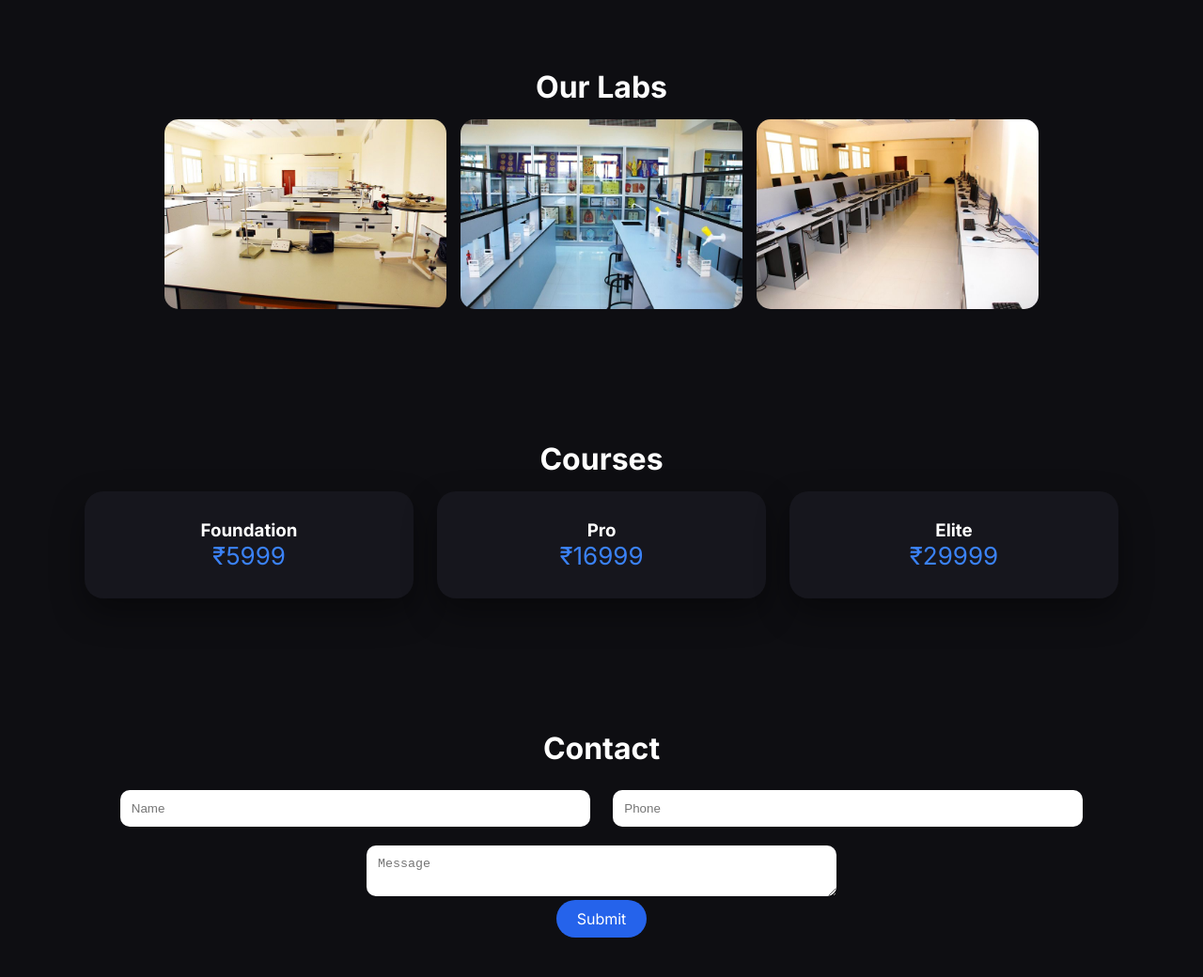
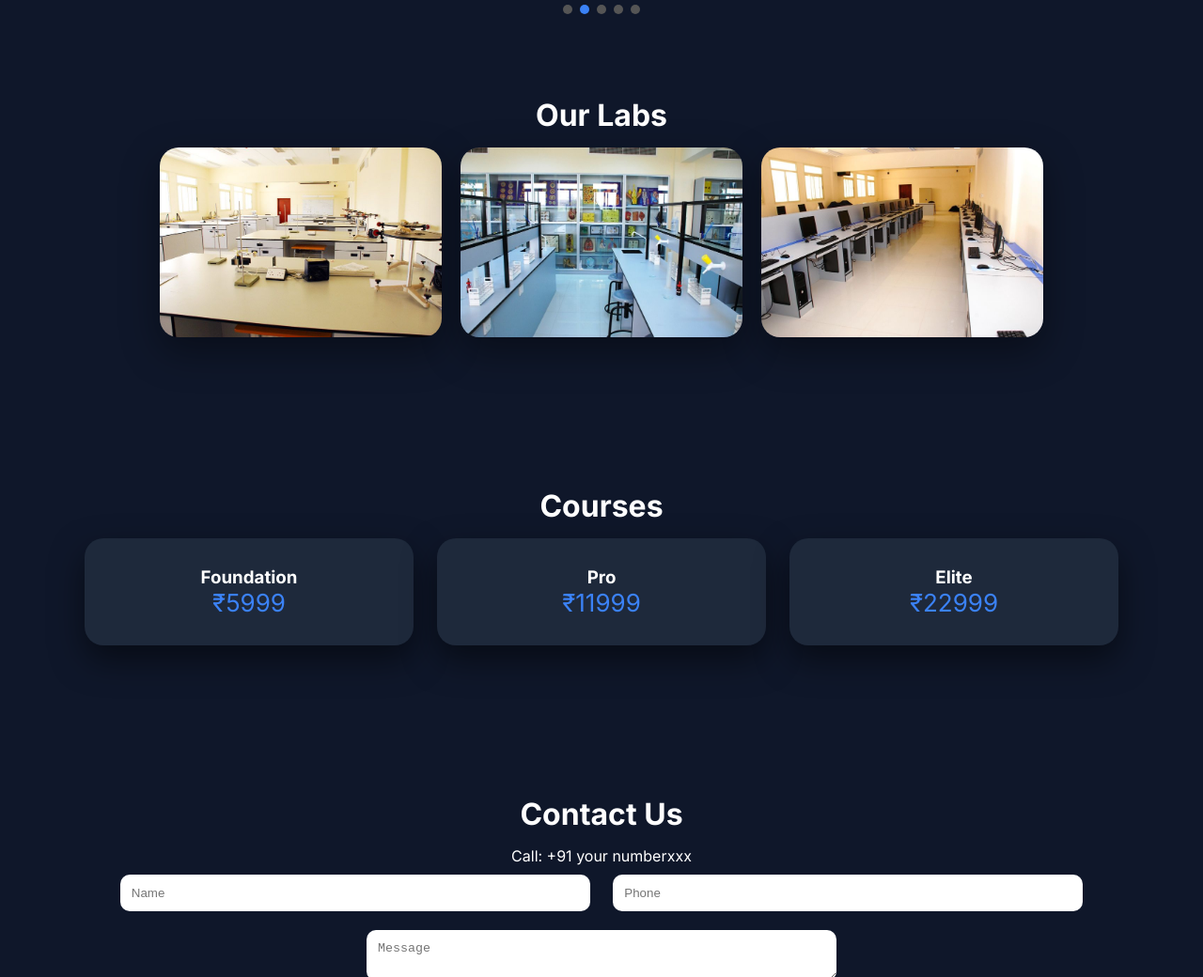
Before and after one commit to raazsingh9504-commits/demo-coaching, a plain HTML site: page index.html in a window 1280 px wide. Shown: the part 1760-2800 px from the top of the page at 94% size. Drawn offline with Linux system fonts and the light colour scheme.

Commit message:
Update index.html

```diff
--- a/index.html
+++ b/index.html
@@ -3,14 +3,18 @@
 <head>
 <meta charset="UTF-8">
 <meta name="viewport" content="width=device-width, initial-scale=1">
-<title>Elite Coaching</title>
+<title>Elite Coaching Institute</title>
 
 <link href="https://fonts.googleapis.com/css2?family=Inter:wght@300;400;600;700&display=swap" rel="stylesheet">
 
 <style>
 *{margin:0;padding:0;box-sizing:border-box}
 html{scroll-behavior:smooth}
-body{font-family:Inter;background:#0e0e12;color:white}
+body{
+font-family:Inter;
+background:#0f172a;
+color:white;
+}
 
 /* Glass Navbar */
 nav{
@@ -20,40 +24,49 @@
 display:flex;justify-content:space-between;
 padding:15px 20px;z-index:999
 }
-.btn{background:#2563eb;padding:10px 22px;border-radius:30px;color:white;text-decoration:none}
+.btn{
+background:#3b82f6;
+padding:10px 22px;
+border-radius:30px;
+color:white;text-decoration:none
+}
 
 /* Hero */
 .hero{margin-top:60px;width:100%;aspect-ratio:16/9}
 .hero img{width:100%;height:100%;object-fit:cover}
 
 /* Sections */
-section{text-align:center;padding:70px 20px}
+section{text-align:center;padding:80px 20px}
 h2{font-size:32px;margin-bottom:15px}
 
 /* Carousel */
-.carousel{max-width:1100px;margin:auto;overflow:hidden;border-radius:18px;position:relative}
+.carousel{max-width:1100px;margin:auto;overflow:hidden;border-radius:20px;position:relative}
 .track{display:flex;transition:.5s}
 .track img{width:100%;flex-shrink:0}
+.dots{text-align:center;margin-top:10px}
+.dot{height:10px;width:10px;border-radius:50%;background:#555;display:inline-block;margin:4px}
+.dot.active{background:#3b82f6}
 
-/* dots */
-.dots{text-align:center;margin-top:10px}
-.dot{
-height:10px;width:10px;border-radius:50%;
-background:#555;display:inline-block;margin:4px
+/* Labs */
+.labs{display:flex;flex-wrap:wrap;justify-content:center;gap:20px}
+.lab-img{
+width:300px;border-radius:20px;
+opacity:0;transform:translateY(60px) scale(.9);
+transition:.8s;
+box-shadow:0 15px 40px rgba(0,0,0,.4)
 }
-.dot.active{background:#2563eb}
+.lab-img.show{
+opacity:1;
+transform:translateY(0) scale(1)
+}
 
 /* Cards */
 .grid{display:grid;gap:25px;grid-template-columns:repeat(auto-fit,minmax(240px,1fr));max-width:1100px;margin:auto}
 .card{
-background:#16161d;padding:30px;border-radius:20px;
-box-shadow:0 15px 35px rgba(0,0,0,.4)
+background:#1e293b;padding:30px;border-radius:20px;
+box-shadow:0 15px 35px rgba(0,0,0,.5)
 }
 .price{font-size:26px;color:#3b82f6}
-
-/* Labs */
-.labs{display:flex;flex-wrap:wrap;justify-content:center;gap:15px}
-.labs img{width:300px;border-radius:15px}
 
 /* Contact */
 input,textarea{
@@ -61,8 +74,31 @@
 border-radius:10px;border:none
 }
 
+/* Floating Box */
+.floating-box{
+position:fixed;
+right:20px;
+top:50%;
+transform:translateY(-50%);
+background:#1e293b;
+padding:15px;
+border-radius:15px;
+box-shadow:0 15px 40px rgba(0,0,0,.6);
+display:none;
+flex-direction:column;
+gap:10px;
+}
+.floating-box a{
+background:#3b82f6;
+padding:8px 12px;
+border-radius:8px;
+text-decoration:none;
+color:white;
+font-size:14px;
+}
+
 /* Map */
-iframe{border-radius:15px}
+iframe{border-radius:20px}
 
 /* Footer */
 footer{background:#020617;padding:40px;text-align:center}
@@ -71,8 +107,8 @@
 .whatsapp{position:fixed;right:20px;bottom:20px}
 .whatsapp img{width:55px}
 
-/* reveal */
-.reveal{opacity:0;transform:translateY(40px);transition:1s}
+/* Reveal */
+.reveal{opacity:0;transform:translateY(50px);transition:1s}
 .reveal.active{opacity:1;transform:none}
 </style>
 </head>
@@ -94,7 +130,7 @@
 </section>
 
 <!-- Carousel -->
-<div class="carousel reveal" id="carousel">
+<div class="carousel reveal">
 <div class="track">
 <img src="Screen 1.jpg">
 <img src="screen 2.jpg">
@@ -108,9 +144,9 @@
 <section class="reveal">
 <h2>Our Labs</h2>
 <div class="labs">
-<img src="lab 1.jpg">
-<img src="lab 2.jpg">
-<img src="lab 3.jpg">
+<img src="lab 1.jpg" class="lab-img">
+<img src="lab 2.jpg" class="lab-img">
+<img src="lab 3.jpg" class="lab-img">
 </div>
 </section>
 
@@ -118,13 +154,14 @@
 <h2>Courses</h2>
 <div class="grid">
 <div class="card"><h3>Foundation</h3><p class="price">₹5999</p></div>
-<div class="card"><h3>Pro</h3><p class="price">₹16999</p></div>
-<div class="card"><h3>Elite</h3><p class="price">₹29999</p></div>
+<div class="card"><h3>Pro</h3><p class="price">₹11999</p></div>
+<div class="card"><h3>Elite</h3><p class="price">₹22999</p></div>
 </div>
 </section>
 
 <section id="contact" class="reveal">
-<h2>Contact</h2>
+<h2>Contact Us</h2>
+<p>Call: +91 your numberxxx</p>
 <input placeholder="Name">
 <input placeholder="Phone">
 <textarea placeholder="Message"></textarea><br>
@@ -144,11 +181,17 @@
 <p>© 2026 All Rights Reserved</p>
 </footer>
 
+<div class="floating-box" id="floatBox">
+<a href="#contact">Contact Us</a>
+<a href="#">Know More</a>
+</div>
+
 <a class="whatsapp">
 <img src="Whatsapp logo.png">
 </a>
 
 <script>
+/* Carousel */
 const track=document.querySelector(".track");
 const slides=document.querySelectorAll(".track img");
 const dots=document.querySelector(".dots");
@@ -167,10 +210,8 @@
 d.classList.toggle("active",i==index);
 });
 }
-
 setInterval(()=>{index=(index+1)%slides.length;update()},3500);
 
-/* Swipe */
 track.addEventListener("touchstart",e=>startX=e.touches[0].clientX);
 track.addEventListener("touchend",e=>{
 let dx=e.changedTouches[0].clientX-startX;
@@ -179,12 +220,24 @@
 update();
 });
 
-/* Reveal */
+/* Scroll Reveal */
 window.addEventListener("scroll",()=>{
 document.querySelectorAll(".reveal").forEach(el=>{
 if(el.getBoundingClientRect().top<window.innerHeight-80)
 el.classList.add("active");
 });
+
+/* Labs pop one by one */
+document.querySelectorAll(".lab-img").forEach((img,i)=>{
+if(img.getBoundingClientRect().top<window.innerHeight-50){
+setTimeout(()=>img.classList.add("show"),i*200);
+}
+});
+
+/* Floating Box show after scroll */
+if(window.scrollY>500){
+document.getElementById("floatBox").style.display="flex";
+}
 });
 </script>
 
```
